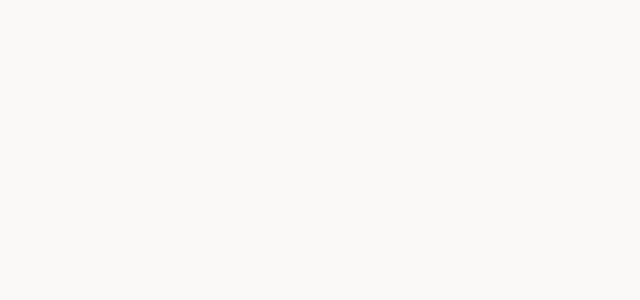
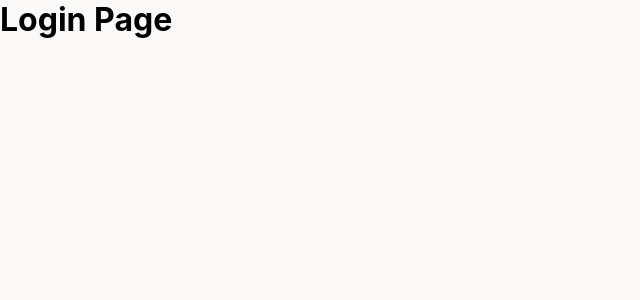
Before and after one commit to ipetrov22/schooly-v2, a React (Create React App) app in the folder client/: page /login in a window 1280 px wide. Shown: the top 300 px of the page, without its empty margins (0-640 px from the left). Built offline with nearby package versions, Linux system fonts and the light colour scheme.

Commit message:
create Login page component

```diff
--- a/client/src/App.js
+++ b/client/src/App.js
@@ -1,12 +1,13 @@
 import { BrowserRouter as Router, Switch, Route } from 'react-router-dom';
-import Home from './pages/Home';
+import pages from './pages';
 import './App.scss';
 
 const App = () => {
   return (
     <Router>
       <Switch>
-        <Route path="/" exact component={Home} />
+        <Route path="/" exact component={pages.Home} />
+        <Route path="/login" component={pages.Login} />
       </Switch>
     </Router>
   );
--- /dev/null
+++ b/client/src/pages/Login.js
@@ -0,0 +1,9 @@
+const Login = () => {
+    return (
+        <div className="login-page">
+            <h1>Login Page</h1>
+        </div>
+    );
+};
+
+export default Login;
--- /dev/null
+++ b/client/src/pages/index.js
@@ -0,0 +1,9 @@
+import Home from './Home';
+import Login from './Login';
+
+const pages = {
+    Home,
+    Login
+};
+
+export default pages;
```
